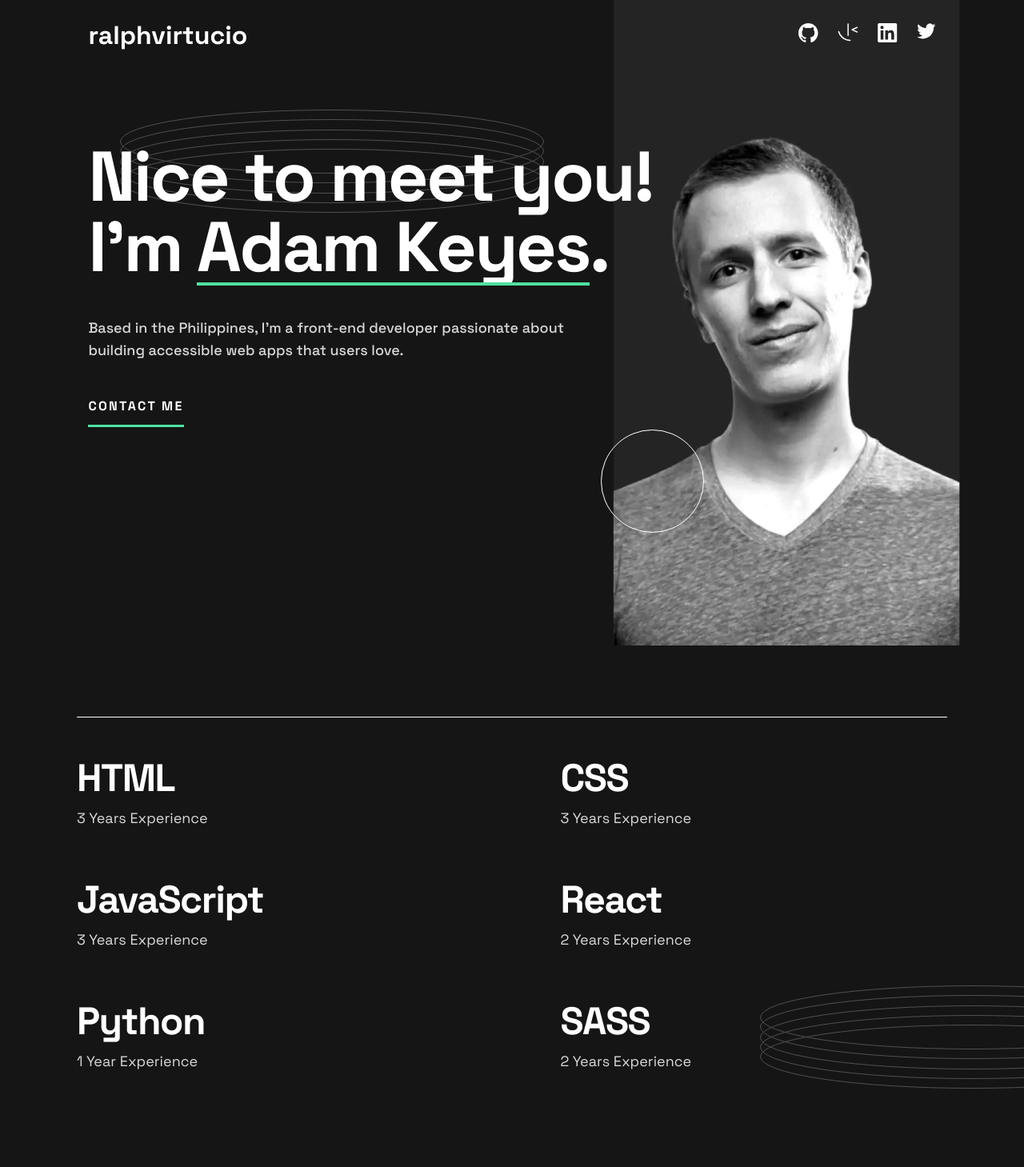
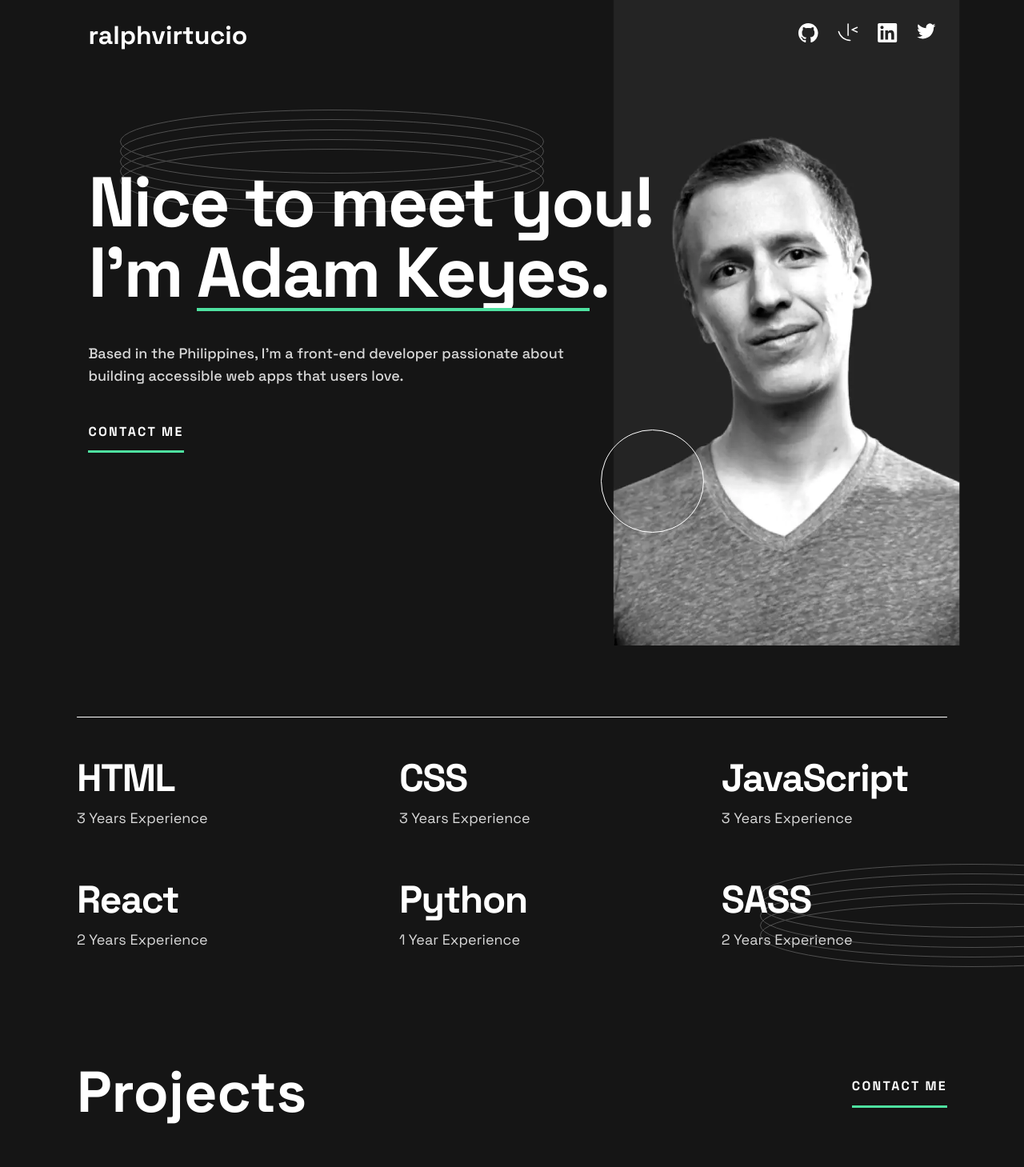
Before and after one commit to ralphvirtucio/my-portfolio, a React (Vite) app: page / in a window 1280 px wide. Shown: the top 1459 px of the page at 80% size. Built offline with nearby package versions, Linux system fonts and the light colour scheme.

Commit message:
Updated Skills grid template columns and margin of the hero heading main

```diff
--- a/src/components/Hero/Hero.module.css
+++ b/src/components/Hero/Hero.module.css
@@ -93,9 +93,7 @@
    }
 
    .container {
-     /* grid-template-columns: 3fr 5rem 2fr; */
-     grid-template-columns: 5fr 10rem 2fr;
-
+     grid-template-columns: 3fr 5rem 2fr;
    }
 
 
@@ -144,13 +142,15 @@
    .container {
      max-width: 70rem;
      margin-inline: auto;
+     grid-template-columns: 5fr 10rem 2fr;
    }
+
 
    .hero__content--heading {
      font-size: var(--fontSizeXL);
      line-height: var(--lineHeightXL);
      letter-spacing: var(--letterSpacingXL);
-
+     margin-block-start: 2rem;
    }
 
    .hero__content--text {
--- a/src/components/Skills/Skills.module.css
+++ b/src/components/Skills/Skills.module.css
@@ -76,6 +76,10 @@
     max-width: 70rem;
     margin-inline: auto;
   }
+
+  .skill__list {
+    grid-template-columns: 1fr 1fr 1fr;
+  }
 }
 
 @media only screen and (min-width: 90rem) {
```
